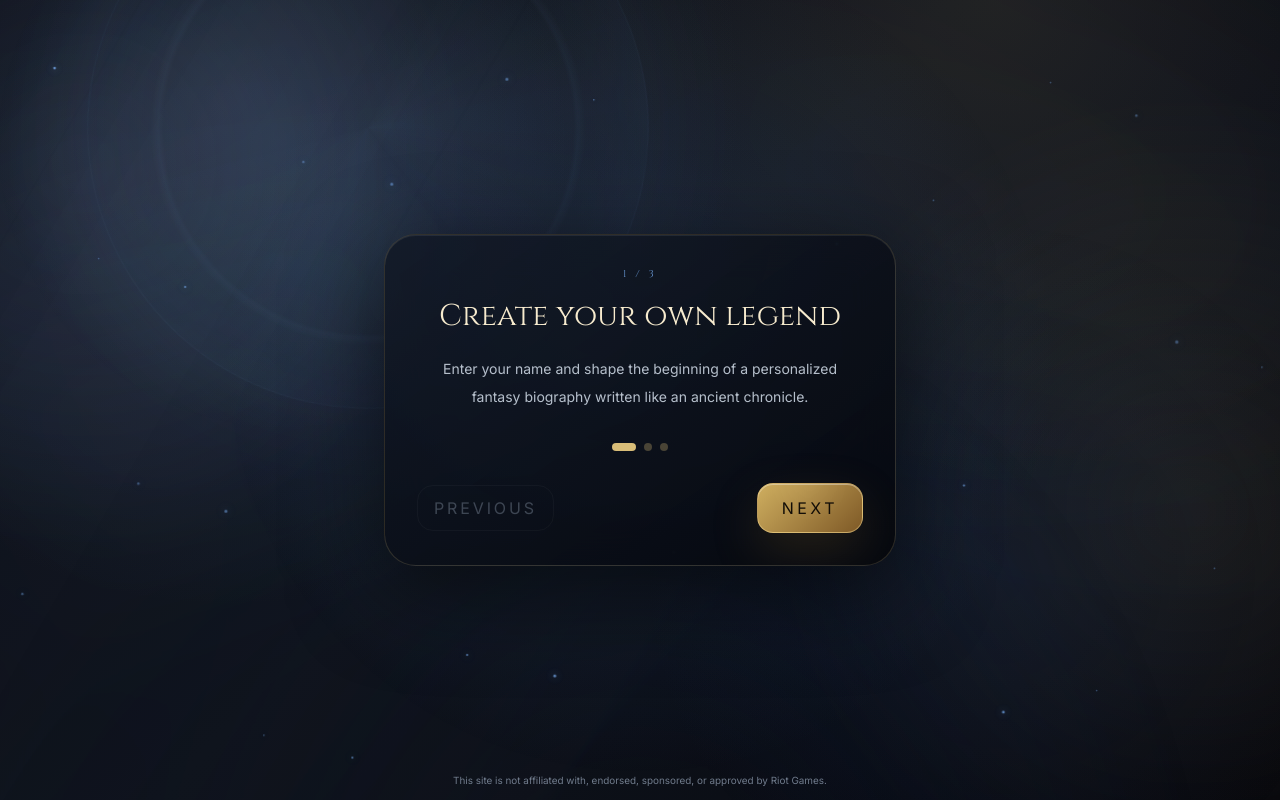
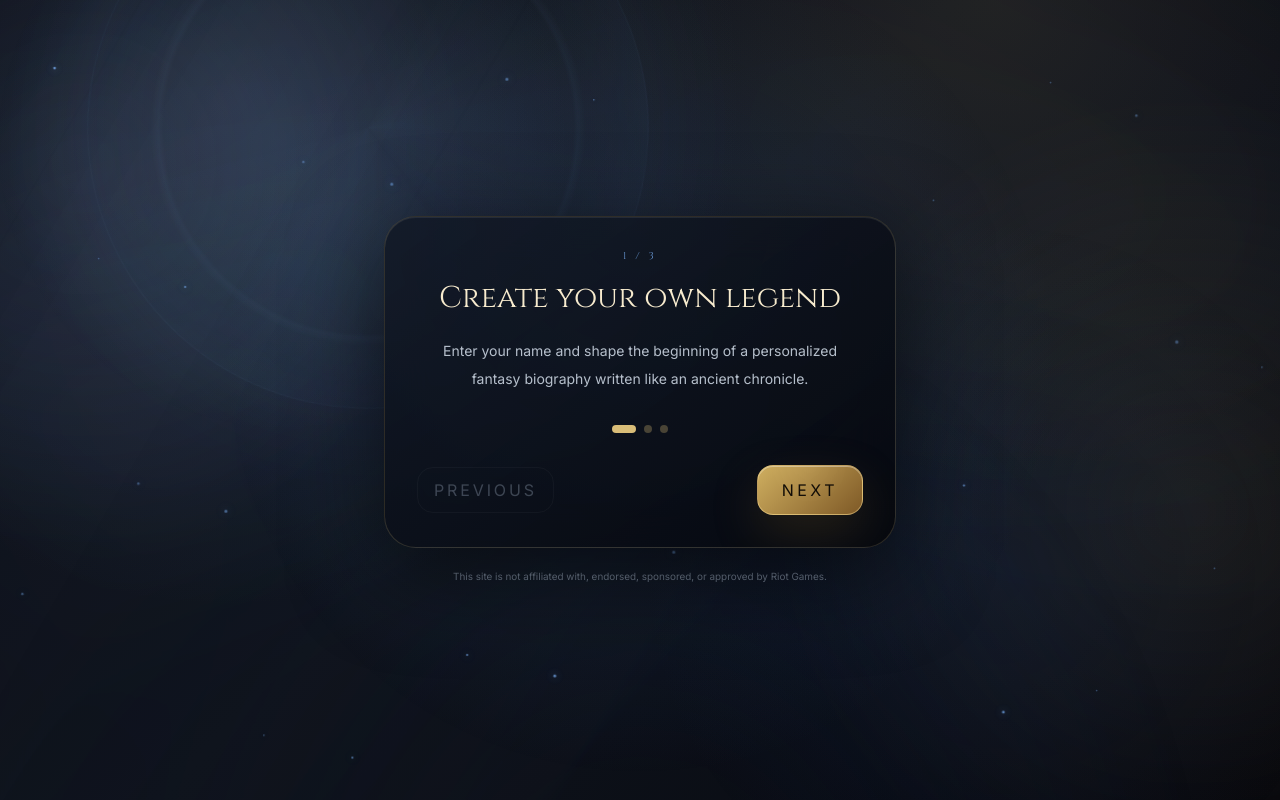
Before and after one commit to Akuseru971/LoreStudio, a Next.js app: page / in a window 1280 px wide. Built offline with nearby package versions, Linux system fonts and the light colour scheme; no server answers.

Commit message:
Show Riot disclaimer only on first intro carousel slide
Co-authored-by: Akuseru971 <Akuseru971@users.noreply.github.com>

```diff
--- a/app/page.tsx
+++ b/app/page.tsx
@@ -100,12 +100,6 @@ export default function Home() {
     (step === "form" || step === "synopsis" || (step === "book" && bookIsOpen)) && !ambientMuted;
   const ambientMusicVolume = step === "form" || step === "synopsis" ? 0.14 : 0.12;
   const isGenerating = generationStatus === "generating";
-  const showRiotDisclaimer =
-    step === "intro" ||
-    step === "startTransition" ||
-    step === "form" ||
-    step === "synopsis" ||
-    step === "error";
 
   useEffect(() => {
     writeAmbientMusicMutedPreference(ambientMuted);
@@ -565,12 +559,6 @@ export default function Home() {
           </motion.main>
         ) : null}
       </AnimatePresence>
-
-      {showRiotDisclaimer ? (
-        <p className="pointer-events-none fixed inset-x-0 bottom-3 z-20 px-4 text-center text-[0.62rem] leading-relaxed text-[#9baabd]/70">
-          This site is not affiliated with, endorsed, sponsored, or approved by Riot Games.
-        </p>
-      ) : null}
     </>
   );
 }
--- a/components/IntroCarousel.tsx
+++ b/components/IntroCarousel.tsx
@@ -117,6 +117,12 @@ export default function IntroCarousel({ onBegin }: IntroCarouselProps) {
             </button>
           </div>
         </div>
+
+        {index === 0 ? (
+          <p className="mt-5 px-2 text-center text-[0.62rem] leading-relaxed text-[#9baabd]/70">
+            This site is not affiliated with, endorsed, sponsored, or approved by Riot Games.
+          </p>
+        ) : null}
       </section>
     </main>
   );
```
